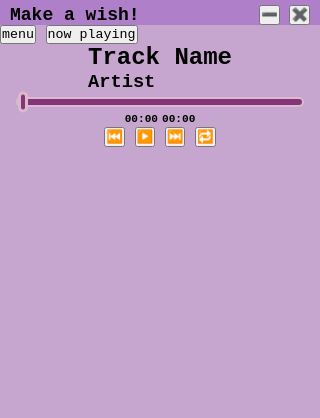
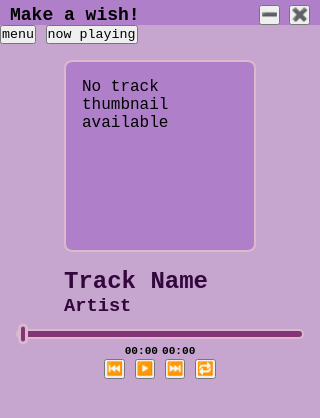
Before and after one commit to maggie-e-matthias/MusicPlayer, an Electron app: page index.html in a window 320 px wide. Drawn offline with Linux system fonts and the light colour scheme.

Commit message:
Added a placeholder for track thumnail to adjust the entire layout

```diff
--- a/index.html
+++ b/index.html
@@ -49,6 +49,8 @@
                 <div class="track-zone">
                     <!-- Insert img's for tracks -->
 
+                    <div class="place-holder" id="track-zone-place-holder">No track thumbnail available</div>
+
                     <!-- Track Info -->
                     <div class="track-info">
                         <h2 id="track-name">Track Name</h2>
@@ -95,7 +97,7 @@
 
             <!-- Menu Tab -->
             <div class="tab" id="menu-tab">
-                <p id="place-holder">Nothing to see here, yet.</p>
+                <p class="place-holder">Nothing to see here, yet.</p>
             </div>
         </div>
 
--- a/style.css
+++ b/style.css
@@ -61,7 +61,33 @@ button {
 
 /* Now Playing Tab (Main) */
 
+/* Track zone */
 
+.track-zone{
+    display: flex;
+    flex-direction: column;
+}
+
+#track-zone-place-holder{
+    background-color: #af7fc9;
+    border: 2px solid #dabacc;
+    border-radius: 8px;
+    width: 12rem;
+    height: 12rem;
+    padding: 1rem 1rem;
+    margin: 1rem;
+
+}
+
+.track-info{
+    align-self: flex-start;
+    justify-content: left;
+    color:#32073c;
+    margin-left: 1rem;
+    margin-bottom: 0.5rem;
+}
+
+/* Seek bar */
 
 .seek-bar{
     width: 100%;
```
